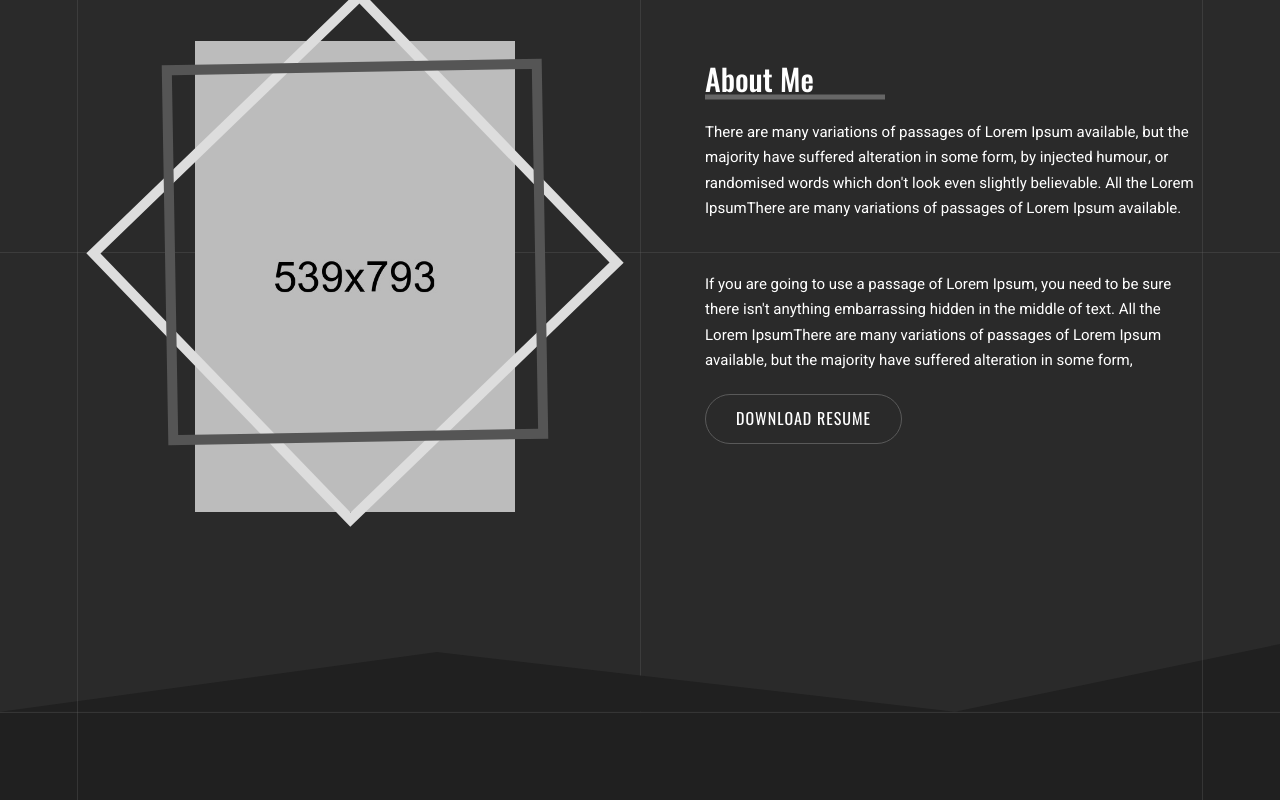
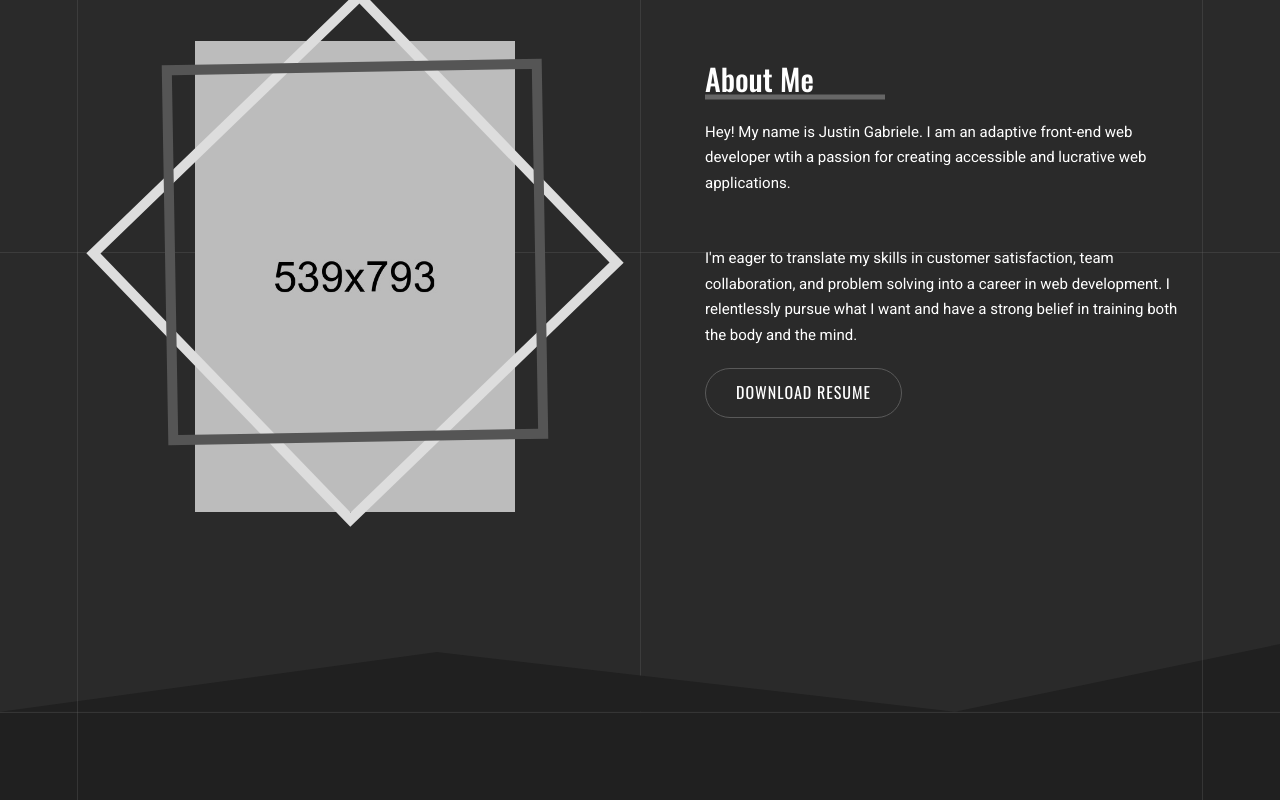
Before and after one commit to gabrielejm/jg-react-portfolio, a React (Create React App) app: page / in a window 1280 px wide. Shown: the part 960-1760 px from the top of the page. Built offline with nearby package versions, Linux system fonts and the light colour scheme; a web font is replaced by a local one.

Commit message:
added brand statement

```diff
--- a/src/components/About.js
+++ b/src/components/About.js
@@ -1,6 +1,6 @@
-import React, { Component } from 'react';
-import aboutImg from '../Assets/Images/about.png';
-import {Link} from 'react-router-dom'
+import React, { Component } from "react";
+import aboutImg from "../Assets/Images/about.png";
+import { Link } from "react-router-dom";
 
 class About extends Component {
   render() {
@@ -12,16 +12,26 @@ class About extends Component {
             <div className="row">
               <div className="col-lg-6">
                 <div className="about-img">
-                                    <img src={aboutImg} alt=""/>
+                  <img src={aboutImg} alt="" />
                 </div>
               </div>
               <div className="col-lg-6">
                 <div className="about-content">
                   <h2>About Me</h2>
-                                    <p>There are many variations of passages of Lorem Ipsum available, but the majority have suffered alteration in some form, by injected humour, or randomised words which don't look even slightly believable. All the Lorem IpsumThere are many variations of passages of Lorem Ipsum available.</p>
-                                    <p className='mt-20'>If you are going to use a passage of Lorem Ipsum, you need to be sure there isn't anything embarrassing hidden in the middle of text. All the Lorem IpsumThere are many variations of passages of Lorem Ipsum available, but the majority have suffered alteration in some form,
+                  <p>
+                    Hey! My name is Justin Gabriele. I am an adaptive front-end
+                    web developer wtih a passion for creating accessible and
+                    lucrative web applications.
                   </p>
-                                    <Link to="/" className="template-btn">Download Resume</Link>
+                  <p className="mt-20">
+                    I'm eager to translate my skills in customer satisfaction,
+                    team collaboration, and problem solving into a career in web
+                    development. I relentlessly pursue what I want and have a
+                    strong belief in training both the body and the mind.
+                  </p>
+                  <Link to="/" className="template-btn">
+                    Download Resume
+                  </Link>
                 </div>
               </div>
             </div>
--- a/src/components/Footer.js
+++ b/src/components/Footer.js
@@ -54,8 +54,8 @@ class Footer extends Component {
             <div className="col-12">
               <div className="footer-sub">
                 <p>
-                  <i className="fa fa-copyright"></i>Copyright{" "}
-                  <span> J. Gabriele</span>
+                  <i className="fa fa-copyright"></i>
+                  <span> 2021 | J. Gabriele</span>
                 </p>
               </div>
             </div>
```
Also changed, not shown: src/components/Portfolio.js (+0 -12 lines), 1 other file (tests, documents, lock files or other folders). Lines whose indentation alone changed are shown as unchanged.
